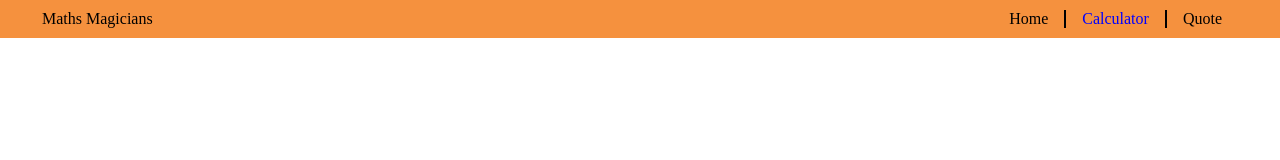
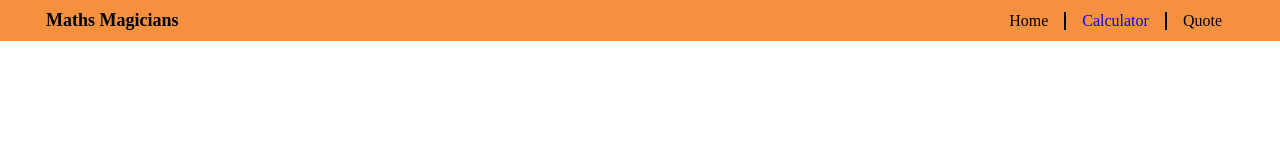
Before and after one commit to Kingstalux/Maths-magicians, a React (Create React App) app: page /calculator in a window 1280 px wide. Shown: the top 160 px of the page. Built offline with nearby package versions, Linux system fonts and the light colour scheme.

Commit message:
Edit readme and fix linters errors

```diff
--- a/src/App.js
+++ b/src/App.js
@@ -10,7 +10,7 @@ export default class App extends Component {
     return (
       <div>
         <nav className="nav">
-          <div>
+          <div className="logo">
             <p>Maths Magicians</p>
           </div>
           <div>
--- a/src/index.css
+++ b/src/index.css
@@ -79,7 +79,13 @@ button {
   padding-inline: 1em;
 }
 
-.home, .calculator {
+.logo {
+  font-weight: bolder;
+  font-size: large;
+}
+
+.home,
+.calculator {
   border-right: 2px solid black;
 }
 
@@ -133,6 +139,8 @@ button {
   text-align: center;
 }
 
-.home > a.active, .calculator > a.active, .quote > a.active {
+.home > a.active,
+.calculator > a.active,
+.quote > a.active {
   color: blue;
 }
```
Also changed, not shown: 1 other file (tests, documents, lock files or other folders).
